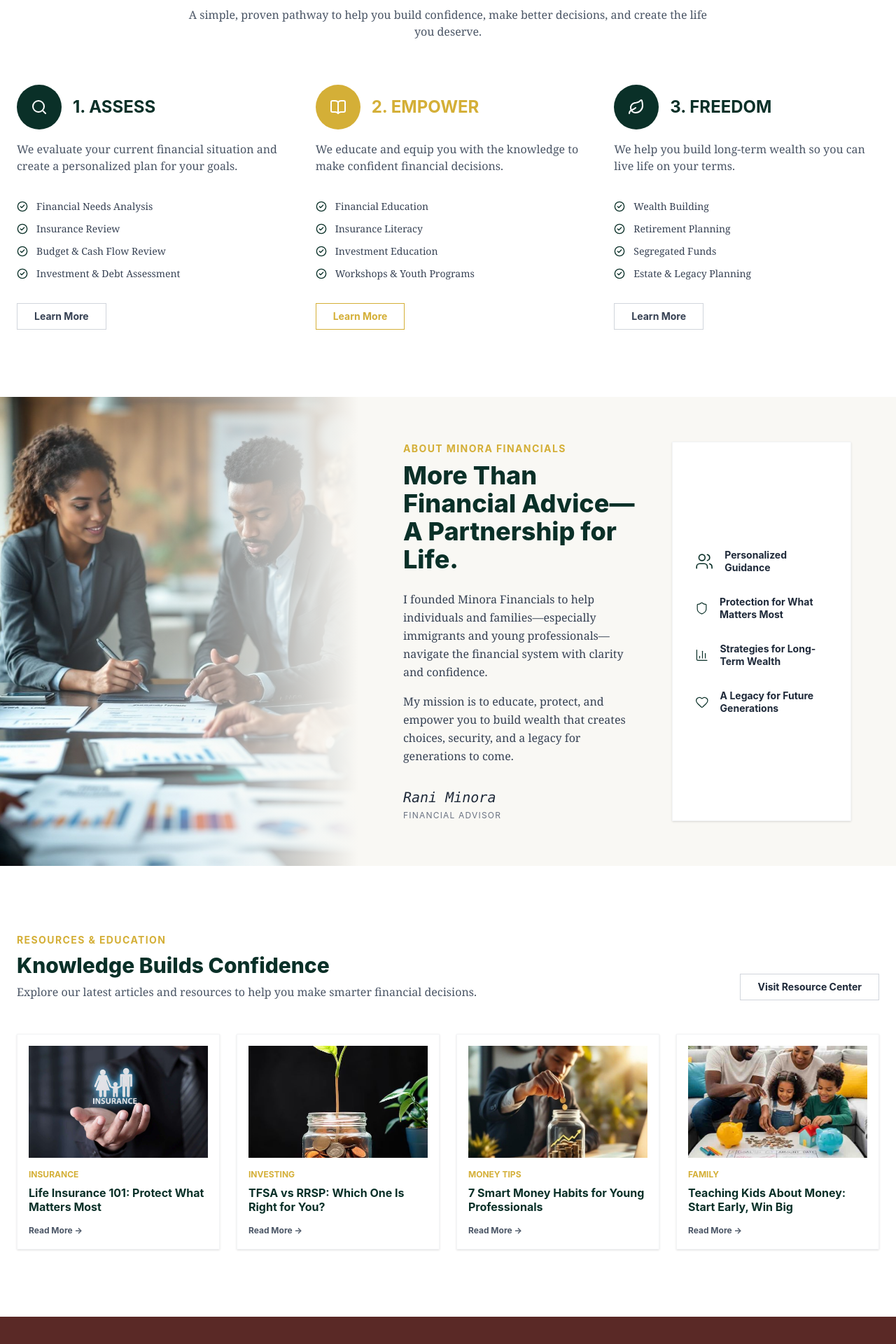
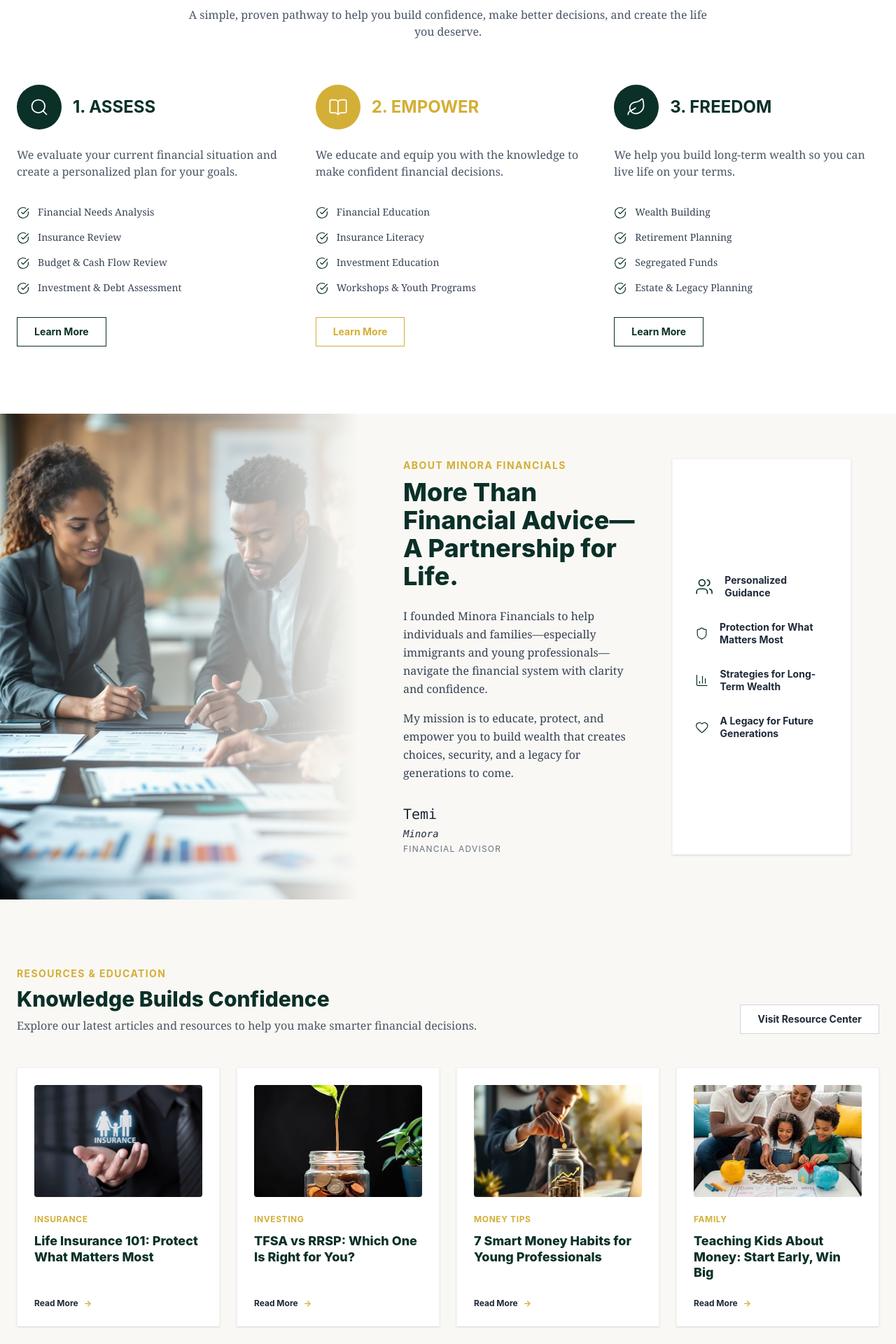
Before and after one commit to Jamarblack/Minora-Finance, a React (Vite) app in the folder minora-finance-frontend/: page / in a window 1280 px wide. Shown: the part 980-2900 px from the top of the page at 70% size. Built offline with nearby package versions, Linux system fonts and the light colour scheme.

Commit message:
feat: update footer links, modify About and Landing pages with new names and content

```diff
--- a/minora-finance-frontend/src/components/Footer.tsx
+++ b/minora-finance-frontend/src/components/Footer.tsx
@@ -27,7 +27,6 @@
           <div className="flex flex-col space-y-4">
             <h4 className="font-bold uppercase tracking-wider text-sm mb-2 text-gray-400">Follow</h4>
             <a href="https://www.instagram.com/minorafinancials/" className="font-serif text-sm opacity-80 hover:opacity-100 uppercase underline decoration-1 underline-offset-4">Instagram</a>
-            <a href="https://twitter.com/minorafinancials" className="font-serif text-sm opacity-80 hover:opacity-100 uppercase underline decoration-1 underline-offset-4">Twitter</a>
           </div>
         </div>
       </div>
--- a/minora-finance-frontend/src/pages/AboutPage.tsx
+++ b/minora-finance-frontend/src/pages/AboutPage.tsx
@@ -40,7 +40,8 @@
           </p>
 
           <div className="mt-4">
-            <div className="font-mono text-3xl italic text-gray-800 mb-1">Rani Minora</div>
+            <div className="font-mono text-3xl italic text-gray-800 mb-1">Temi</div>
+            <div className="font-mono text-sm italic text-gray-800 mb-1">Minora</div>
             <div className="text-xs text-gray-500 uppercase tracking-widest">Financial Advisor</div>
           </div>
         </motion.div>
@@ -179,7 +180,7 @@
             <p className="font-serif text-lg leading-relaxed text-gray-800 mb-8">
               My goal is simple: to make finances less overwhelming and life more fulfilling.
             </p>
-            <p className="font-bold text-[#0a3028]">Rani Minora</p>
+            <p className="font-bold italic text-[#0a3028]">Temi</p>
           </motion.div>
 
         </div>
--- a/minora-finance-frontend/src/pages/BookingPage.tsx
+++ b/minora-finance-frontend/src/pages/BookingPage.tsx
@@ -21,7 +21,7 @@
       {/* HEADER SECTION */}
       <section className="max-w-4xl mx-auto px-6 text-center mb-20">
         <motion.div initial="hidden" animate="visible" variants={fadeUpVariant}>
-          <h1 className="text-4xl md:text-5xl font-extrabold uppercase text-[#0a3028] tracking-tight mb-6">
+          <h1 className="text-4xl md:text-5xl font-extrabold uppercase text-[#0a3028] tracking-tight mb-6 mt-10">
             Assess With Clarity. <br /> Plan With Purpose.
           </h1>
           <h2 className="text-xl md:text-2xl font-serif text-[#d4af37] mb-6">
--- a/minora-finance-frontend/src/pages/LandingPage.tsx
+++ b/minora-finance-frontend/src/pages/LandingPage.tsx
@@ -1,15 +1,17 @@
+import { useState } from 'react';
 import { useNavigate } from 'react-router-dom';
+import { motion, AnimatePresence, type Variants } from 'framer-motion';
 import {
-  Search, BookOpen, Leaf, CheckCircle2,
+  Search, BookOpen, Leaf, CheckCircle,
   Users, Shield, BarChart3, Heart,
 } from 'lucide-react';
-import { motion, type Variants } from 'framer-motion';
+
 import homeHero from '../assets/minora-pic.jpg';
 import aboutTeaserImg from '../assets/about.png';
 import insurance from "../assets/insurance.png";
 import investing from "../assets/investing.png";
 import family from "../assets/family.png";
-import money from "../assets/money-tips.png"
+import money from "../assets/money-tips.png";
 
 const fadeUpVariant: Variants = {
   hidden: { opacity: 0, y: 40 },
@@ -24,16 +26,49 @@
 export default function LandingPage() {
   const navigate = useNavigate();
 
+  // NOTE: State must be inside the component!
+  const [expandedCard, setExpandedCard] = useState<number | null>(null);
+
+  const resourceArticles = [
+    {
+      id: 1,
+      category: "Insurance",
+      title: "Life Insurance 101: Protect What Matters Most",
+      image: insurance,
+      content: "Life insurance isn't just about leaving a legacy; it's about protecting your family's current standard of living. If the unexpected happens, the right coverage ensures your mortgage is paid, your children's education is funded, and your spouse isn't burdened with sudden debt. It is the foundation of any secure financial plan."
+    },
+    {
+      id: 2,
+      category: "Investing",
+      title: "TFSA vs RRSP: Which One Is Right for You?",
+      image: investing,
+      content: "This is the most common question in Canadian personal finance. An RRSP provides a tax deduction today, making it ideal for high-income earners saving for retirement. A TFSA doesn't give a tax break upfront, but your money grows completely tax-free and can be withdrawn anytime without penalty. Often, the best strategy utilizes both."
+    },
+    {
+      id: 3,
+      category: "Money Tips",
+      title: "7 Smart Money Habits for Young Professionals",
+      image: money,
+      content: "Building wealth starts with automation. By setting up automatic transfers to your savings and investment accounts every payday, you pay yourself first. Combine this with tracking your cash flow, building a 3-month emergency fund, and avoiding high-interest consumer debt, and you will put yourself years ahead of your peers."
+    },
+    {
+      id: 4,
+      category: "Family",
+      title: "Teaching Kids About Money: Start Early, Win Big",
+      image: family,
+      content: "Financial literacy starts at home. Introduce the concepts of earning, saving, and spending through a structured allowance system. As they get older, introduce the magic of compound interest. Children who learn to manage small amounts of money early on develop the discipline needed to handle larger wealth in adulthood."
+    }
+  ];
+
   return (
     <div className="w-full pt-20">
 
-      {/* 1. HERO SECTION (Text Left, Image Right) */}
+      {/* 1. HERO SECTION */}
       <section className="relative flex flex-col md:flex-row min-h-[90vh] bg-[#f9f8f4]">
         <motion.div
           className="w-full md:w-1/2 flex flex-col justify-center p-8 md:p-16 lg:p-24 z-10"
           initial="hidden" animate="visible" variants={fadeUpVariant}
         >
-          {/* Script overlay from the mockup */}
           <div className="hidden lg:block absolute top-24 right-[45%] font-serif italic text-2xl text-gray-500 opacity-60 z-20">
             Plan today.<br/>Live tomorrow.<br/>Leave a legacy.
           </div>
@@ -58,20 +93,6 @@
               Start Your Journey
             </button>
           </div>
-
-          {/* Trust Rating */}
-          {/* <div className="flex items-center gap-4 text-xs font-bold text-gray-600">
-            <span className="flex items-center gap-2"><Users size={16}/> Trusted by 300+ Families</span>
-            <span className="text-gray-300">|</span>
-            <span className="flex items-center gap-1 text-[#d4af37]">
-              <Star size={14} fill="currentColor" />
-              <Star size={14} fill="currentColor" />
-              <Star size={14} fill="currentColor" />
-              <Star size={14} fill="currentColor" />
-              <Star size={14} fill="currentColor" />
-            </span>
-            <span>5.0 Client Rating</span>
-          </div> */}
         </motion.div>
 
         <div className="w-full md:w-1/2 relative bg-cover bg-center min-h-[400px]" style={{ backgroundImage: `url(${homeHero})` }}>
@@ -79,13 +100,13 @@
         </div>
       </section>
 
-      {/* 2. FRAMEWORK SECTION (3 Columns) */}
+      {/* 2. FRAMEWORK SECTION */}
       <section className="py-24 px-6 bg-white">
         <div className="max-w-7xl mx-auto text-center">
           <motion.h3 className="text-sm font-bold uppercase tracking-widest text-[#d4af37] mb-2" initial="hidden" whileInView="visible" viewport={{ once: true }} variants={fadeUpVariant}>
             Our Framework
           </motion.h3>
-          <motion.h2 className="text-3xl md:text-5xl font-extrabold text-[#0a3028] mb-4" initial="hidden" whileInView="visible" viewport={{ once: true }} variants={fadeUpVariant}>
+          <motion.h2 className="text-4xl md:text-5xl font-extrabold text-[#0a3028] mb-4 tracking-tight" initial="hidden" whileInView="visible" viewport={{ once: true }} variants={fadeUpVariant}>
             Assess. Empower. Freedom.
           </motion.h2>
           <motion.p className="font-serif text-gray-600 mb-16 max-w-3xl mx-auto" initial="hidden" whileInView="visible" viewport={{ once: true }} variants={fadeUpVariant}>
@@ -96,57 +117,57 @@
 
             {/* ASSESS */}
             <motion.div variants={fadeUpVariant} className="flex flex-col">
-              <div className="flex items-center gap-4 mb-4">
-                <div className="w-16 h-16 rounded-full bg-[#0a3028] text-white flex items-center justify-center shrink-0"><Search size={24} /></div>
+              <div className="flex items-center gap-4 mb-6">
+                <div className="w-16 h-16 rounded-full bg-[#0a3028] text-white flex items-center justify-center shrink-0"><Search size={28} strokeWidth={1.5} /></div>
                 <h4 className="text-2xl font-bold text-[#0a3028]">1. ASSESS</h4>
               </div>
               <p className="font-serif text-gray-600 mb-6 min-h-[60px]">We evaluate your current financial situation and create a personalized plan for your goals.</p>
-              <ul className="space-y-3 mb-8 text-sm text-gray-700 font-serif flex-grow">
-                <li className="flex items-start gap-3"><CheckCircle2 size={16} className="text-[#0a3028] shrink-0 mt-0.5"/> Financial Needs Analysis</li>
-                <li className="flex items-start gap-3"><CheckCircle2 size={16} className="text-[#0a3028] shrink-0 mt-0.5"/> Insurance Review</li>
-                <li className="flex items-start gap-3"><CheckCircle2 size={16} className="text-[#0a3028] shrink-0 mt-0.5"/> Budget & Cash Flow Review</li>
-                <li className="flex items-start gap-3"><CheckCircle2 size={16} className="text-[#0a3028] shrink-0 mt-0.5"/> Investment & Debt Assessment</li>
+              <ul className="space-y-4 mb-8 text-sm text-gray-700 font-serif flex-grow">
+                <li className="flex items-start gap-3"><CheckCircle size={18} className="text-[#0a3028] shrink-0 mt-0.5" strokeWidth={1.5}/> Financial Needs Analysis</li>
+                <li className="flex items-start gap-3"><CheckCircle size={18} className="text-[#0a3028] shrink-0 mt-0.5" strokeWidth={1.5}/> Insurance Review</li>
+                <li className="flex items-start gap-3"><CheckCircle size={18} className="text-[#0a3028] shrink-0 mt-0.5" strokeWidth={1.5}/> Budget & Cash Flow Review</li>
+                <li className="flex items-start gap-3"><CheckCircle size={18} className="text-[#0a3028] shrink-0 mt-0.5" strokeWidth={1.5}/> Investment & Debt Assessment</li>
               </ul>
-              <button className="border border-gray-300 text-gray-700 px-6 py-2 text-sm font-bold w-max hover:border-[#0a3028]">Learn More</button>
+              <button className="border border-[#0a3028] text-[#0a3028] px-6 py-2.5 text-sm font-bold w-max hover:bg-[#0a3028] hover:text-white transition-colors">Learn More</button>
             </motion.div>
 
             {/* EMPOWER */}
             <motion.div variants={fadeUpVariant} className="flex flex-col">
-              <div className="flex items-center gap-4 mb-4">
-                <div className="w-16 h-16 rounded-full bg-[#d4af37] text-white flex items-center justify-center shrink-0"><BookOpen size={24} /></div>
+              <div className="flex items-center gap-4 mb-6">
+                <div className="w-16 h-16 rounded-full bg-[#d4af37] text-white flex items-center justify-center shrink-0"><BookOpen size={28} strokeWidth={1.5} /></div>
                 <h4 className="text-2xl font-bold text-[#d4af37]">2. EMPOWER</h4>
               </div>
               <p className="font-serif text-gray-600 mb-6 min-h-[60px]">We educate and equip you with the knowledge to make confident financial decisions.</p>
-              <ul className="space-y-3 mb-8 text-sm text-gray-700 font-serif flex-grow">
-                <li className="flex items-start gap-3"><CheckCircle2 size={16} className="text-[#0a3028] shrink-0 mt-0.5"/> Financial Education</li>
-                <li className="flex items-start gap-3"><CheckCircle2 size={16} className="text-[#0a3028] shrink-0 mt-0.5"/> Insurance Literacy</li>
-                <li className="flex items-start gap-3"><CheckCircle2 size={16} className="text-[#0a3028] shrink-0 mt-0.5"/> Investment Education</li>
-                <li className="flex items-start gap-3"><CheckCircle2 size={16} className="text-[#0a3028] shrink-0 mt-0.5"/> Workshops & Youth Programs</li>
+              <ul className="space-y-4 mb-8 text-sm text-gray-700 font-serif flex-grow">
+                <li className="flex items-start gap-3"><CheckCircle size={18} className="text-[#0a3028] shrink-0 mt-0.5" strokeWidth={1.5}/> Financial Education</li>
+                <li className="flex items-start gap-3"><CheckCircle size={18} className="text-[#0a3028] shrink-0 mt-0.5" strokeWidth={1.5}/> Insurance Literacy</li>
+                <li className="flex items-start gap-3"><CheckCircle size={18} className="text-[#0a3028] shrink-0 mt-0.5" strokeWidth={1.5}/> Investment Education</li>
+                <li className="flex items-start gap-3"><CheckCircle size={18} className="text-[#0a3028] shrink-0 mt-0.5" strokeWidth={1.5}/> Workshops & Youth Programs</li>
               </ul>
-              <button className="border border-[#d4af37] text-[#d4af37] px-6 py-2 text-sm font-bold w-max hover:bg-[#d4af37] hover:text-white transition-colors">Learn More</button>
+              <button className="border border-[#d4af37] text-[#d4af37] px-6 py-2.5 text-sm font-bold w-max hover:bg-[#d4af37] hover:text-white transition-colors">Learn More</button>
             </motion.div>
 
             {/* FREEDOM */}
             <motion.div variants={fadeUpVariant} className="flex flex-col">
-              <div className="flex items-center gap-4 mb-4">
-                <div className="w-16 h-16 rounded-full bg-[#0a3028] text-white flex items-center justify-center shrink-0"><Leaf size={24} /></div>
+              <div className="flex items-center gap-4 mb-6">
+                <div className="w-16 h-16 rounded-full bg-[#0a3028] text-white flex items-center justify-center shrink-0"><Leaf size={28} strokeWidth={1.5} /></div>
                 <h4 className="text-2xl font-bold text-[#0a3028]">3. FREEDOM</h4>
               </div>
               <p className="font-serif text-gray-600 mb-6 min-h-[60px]">We help you build long-term wealth so you can live life on your terms.</p>
-              <ul className="space-y-3 mb-8 text-sm text-gray-700 font-serif flex-grow">
-                <li className="flex items-start gap-3"><CheckCircle2 size={16} className="text-[#0a3028] shrink-0 mt-0.5"/> Wealth Building</li>
-                <li className="flex items-start gap-3"><CheckCircle2 size={16} className="text-[#0a3028] shrink-0 mt-0.5"/> Retirement Planning</li>
-                <li className="flex items-start gap-3"><CheckCircle2 size={16} className="text-[#0a3028] shrink-0 mt-0.5"/> Segregated Funds</li>
-                <li className="flex items-start gap-3"><CheckCircle2 size={16} className="text-[#0a3028] shrink-0 mt-0.5"/> Estate & Legacy Planning</li>
+              <ul className="space-y-4 mb-8 text-sm text-gray-700 font-serif flex-grow">
+                <li className="flex items-start gap-3"><CheckCircle size={18} className="text-[#0a3028] shrink-0 mt-0.5" strokeWidth={1.5}/> Wealth Building</li>
+                <li className="flex items-start gap-3"><CheckCircle size={18} className="text-[#0a3028] shrink-0 mt-0.5" strokeWidth={1.5}/> Retirement Planning</li>
+                <li className="flex items-start gap-3"><CheckCircle size={18} className="text-[#0a3028] shrink-0 mt-0.5" strokeWidth={1.5}/> Segregated Funds</li>
+                <li className="flex items-start gap-3"><CheckCircle size={18} className="text-[#0a3028] shrink-0 mt-0.5" strokeWidth={1.5}/> Estate & Legacy Planning</li>
               </ul>
-              <button className="border border-gray-300 text-gray-700 px-6 py-2 text-sm font-bold w-max hover:border-[#0a3028]">Learn More</button>
+              <button className="border border-[#0a3028] text-[#0a3028] px-6 py-2.5 text-sm font-bold w-max hover:bg-[#0a3028] hover:text-white transition-colors">Learn More</button>
             </motion.div>
 
           </motion.div>
         </div>
       </section>
 
-      {/* 3. ABOUT TEASER SECTION (Image Left, Text Center, Icons Right) */}
+      {/* 3. ABOUT TEASER SECTION */}
       <section className="relative flex flex-col lg:flex-row min-h-[80vh] bg-[#f9f8f4]">
         <div className="w-full lg:w-2/5 relative bg-cover bg-top min-h-[400px]" style={{ backgroundImage: `url(${aboutTeaserImg})` }}>
           <div className="absolute inset-0 bg-gradient-to-r from-transparent via-[#f9f8f4]/40 to-[#f9f8f4]" />
@@ -156,7 +177,6 @@
           className="w-full lg:w-3/5 flex flex-col md:flex-row p-8 lg:p-16 z-10 gap-12"
           initial="hidden" whileInView="visible" viewport={{ once: true }} variants={staggerContainer}
         >
-          {/* Text block */}
           <motion.div variants={fadeUpVariant} className="flex-1">
             <h3 className="text-sm font-bold uppercase tracking-widest text-[#d4af37] mb-2">About Minora Financials</h3>
             <h2 className="text-3xl md:text-4xl font-extrabold text-[#0a3028] mb-6">
@@ -168,11 +188,11 @@
             <p className="font-serif text-gray-700 mb-8 leading-relaxed text-sm md:text-base">
               My mission is to educate, protect, and empower you to build wealth that creates choices, security, and a legacy for generations to come.
             </p>
-            <div className="font-mono text-xl italic text-gray-800 mb-1">Rani Minora</div>
+            <div className="font-mono text-xl text-gray-800 mb-1">Temi</div>
+            <div className="font-mono text-sm italic text-gray-800 mb-1"> Minora</div>
             <div className="text-xs text-gray-500 uppercase tracking-widest">Financial Advisor</div>
           </motion.div>
 
-          {/* Icons Block */}
           <motion.div variants={fadeUpVariant} className="w-full md:w-64 flex flex-col justify-center space-y-8 bg-white p-8 border border-gray-100 shadow-sm shrink-0">
             <div className="flex items-center gap-4">
               <Users size={28} className="text-[#0a3028]" strokeWidth={1.5} />
@@ -220,8 +240,8 @@
         </div>
       </section> */}
 
-      {/* 5. RESOURCES SECTION (Placeholder) */}
-      <section className="py-24 px-6 bg-white">
+      {/* 5. RESOURCES SECTION (Expandable) */}
+      <section className="py-24 px-6 bg-[#f9f8f4]">
         <div className="max-w-7xl mx-auto">
           <div className="flex flex-col md:flex-row justify-between items-end mb-12">
             <motion.div initial="hidden" whileInView="visible" viewport={{ once: true }} variants={fadeUpVariant}>
@@ -229,40 +249,51 @@
               <h2 className="text-3xl font-extrabold text-[#0a3028] mb-2">Knowledge Builds Confidence</h2>
               <p className="font-serif text-gray-600">Explore our latest articles and resources to help you make smarter financial decisions.</p>
             </motion.div>
-            <button className="hidden md:block border border-gray-300 text-gray-800 px-6 py-2 text-sm font-bold hover:border-[#0a3028]">
+            <button className="hidden md:block border border-gray-300 bg-white text-gray-800 px-6 py-2.5 text-sm font-bold hover:border-[#0a3028] transition-colors">
               Visit Resource Center
             </button>
           </div>
 
-          <div className="grid grid-cols-1 md:grid-cols-4 gap-6">
-            {/* Mockup Blog Cards */}
-            <div className="border border-gray-100 p-4 shadow-sm hover:shadow-md transition-shadow">
-              <div className="h-40 bg-gray-200 mb-4 w-full"> <img src={insurance} alt="Insurance" className="w-full h-full object-cover" /> </div>
-              <p className="text-xs text-[#d4af37] font-bold uppercase mb-2">Insurance</p>
-              <h4 className="font-bold text-[#0a3028] mb-2 leading-tight">Life Insurance 101: Protect What Matters Most</h4>
-              <button className="text-xs text-gray-600 font-bold mt-2">Read More &rarr;</button>
-            </div>
-            <div className="border border-gray-100 p-4 shadow-sm hover:shadow-md transition-shadow">
-              <div className="h-40 bg-gray-200 mb-4 w-full"> <img src={investing} alt="Investing" className="w-full h-full object-cover" /> </div>
-              <p className="text-xs text-[#d4af37] font-bold uppercase mb-2">Investing</p>
-              <h4 className="font-bold text-[#0a3028] mb-2 leading-tight">TFSA vs RRSP: Which One Is Right for You?</h4>
-              <button className="text-xs text-gray-600 font-bold mt-2">Read More &rarr;</button>
-            </div>
-            <div className="border border-gray-100 p-4 shadow-sm hover:shadow-md transition-shadow">
-              <div className="h-40 bg-gray-200 mb-4 w-full"> <img src={money} alt="Money Tips" className="w-full h-full object-cover" /> </div>
-              <p className="text-xs text-[#d4af37] font-bold uppercase mb-2">Money Tips</p>
-              <h4 className="font-bold text-[#0a3028] mb-2 leading-tight">7 Smart Money Habits for Young Professionals</h4>
-              <button className="text-xs text-gray-600 font-bold mt-2">Read More &rarr;</button>
-            </div>
-            <div className="border border-gray-100 p-4 shadow-sm hover:shadow-md transition-shadow">
-              <div className="h-40 bg-gray-200 mb-4 w-full"> <img src={family} alt="Family" className="w-full h-full object-cover" /> </div>
-              <p className="text-xs text-[#d4af37] font-bold uppercase mb-2">Family</p>
-              <h4 className="font-bold text-[#0a3028] mb-2 leading-tight">Teaching Kids About Money: Start Early, Win Big</h4>
-              <button className="text-xs text-gray-600 font-bold mt-2">Read More &rarr;</button>
-            </div>
+          <div className="grid grid-cols-1 md:grid-cols-2 lg:grid-cols-4 gap-6 items-start">
+            {resourceArticles.map((article) => (
+              <div key={article.id} className="border border-gray-100 p-6 shadow-sm hover:shadow-md transition-all duration-300 bg-white flex flex-col h-full">
+                <div className="h-40 mb-6 w-full overflow-hidden bg-gray-100 rounded-sm">
+                  <img src={article.image} alt={article.category} className="w-full h-full object-cover transition-transform duration-500 hover:scale-105" />
+                </div>
+
+                <p className="text-xs text-[#d4af37] font-bold uppercase tracking-wider mb-3">{article.category}</p>
+                <h4 className="text-lg font-extrabold text-[#0a3028] mb-4 leading-tight">{article.title}</h4>
+
+                <AnimatePresence>
+                  {expandedCard === article.id && (
+                    <motion.div
+                      initial={{ height: 0, opacity: 0, marginTop: 0 }}
+                      animate={{ height: 'auto', opacity: 1, marginTop: 8 }}
+                      exit={{ height: 0, opacity: 0, marginTop: 0 }}
+                      transition={{ duration: 0.3, ease: "easeInOut" }}
+                      className="overflow-hidden"
+                    >
+                      <p className="text-sm font-serif text-gray-600 leading-relaxed mb-6">
+                        {article.content}
+                      </p>
+                    </motion.div>
+                  )}
+                </AnimatePresence>
+
+                <div className="mt-auto pt-2">
+                  <button
+                    onClick={() => setExpandedCard(expandedCard === article.id ? null : article.id)}
+                    className="text-xs text-gray-800 font-bold hover:text-[#d4af37] transition-colors flex items-center gap-1"
+                  >
+                    {expandedCard === article.id ? 'Read Less' : 'Read More'}
+                    <span className="text-[#d4af37] ml-1">{expandedCard === article.id ? '↑' : '→'}</span>
+                  </button>
+                </div>
+              </div>
+            ))}
           </div>
 
-          <button className="md:hidden mt-8 border border-gray-300 text-gray-800 px-6 py-2 text-sm font-bold w-full hover:border-[#0a3028]">
+          <button className="md:hidden mt-10 border border-gray-300 bg-white text-gray-800 px-6 py-3 text-sm font-bold w-full hover:border-[#0a3028] transition-colors">
             Visit Resource Center
           </button>
         </div>
```
